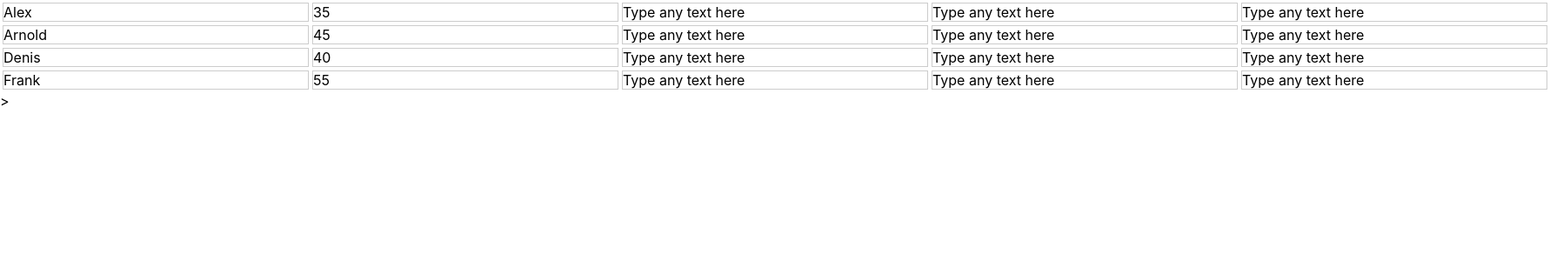
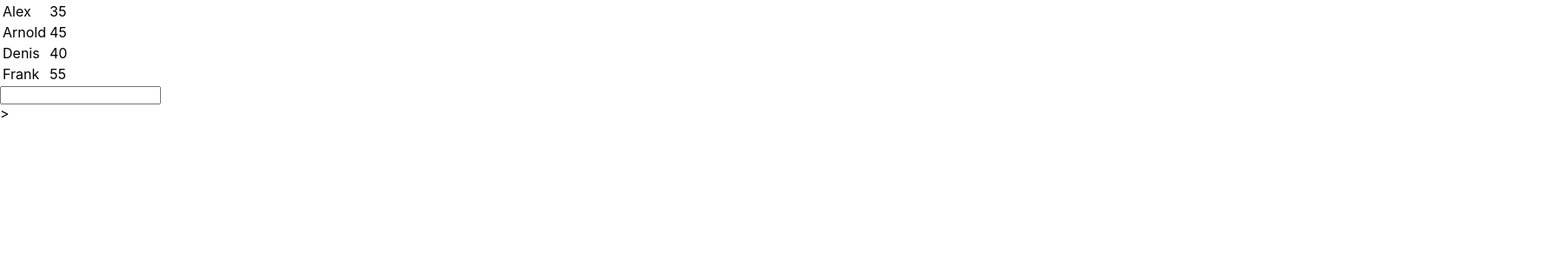
Before and after one commit to SunSide7/ReactApp, a React (Create React App) app: page / in a window 1280 px wide. Shown: the top 300 px of the page at 87% size, 1782 px wide, since content can reach past the window. Built offline with nearby package versions, Linux system fonts and the light colour scheme.

Commit message:
commit #21: Table Search created

```diff
--- a/src/components/Field/Field.js
+++ b/src/components/Field/Field.js
@@ -19,7 +19,6 @@ export default class Field extends Component {
 
     onCloseTyping(event) {
         if (event.key === 'Enter') {
-            // this.onTyping()
             this.setState({ typing: false })
             console.log(this.state.value)
 
--- a/src/components/Table/Table.js
+++ b/src/components/Table/Table.js
@@ -5,14 +5,23 @@ import { connect } from 'react-redux'
 
 class Table extends Component {
 
+	state = {
+		savedUserData: null
+	}
+
+	componentDidMount() {
+		this.setState({ savedUserData: this.props.userInfo })
+	}
+
 	render() {
 		const { userInfo } = this.props
 
-		console.log('Table:', this.props)
 		return (
+			<div>
 				<table>
 					<tbody>
-				{userInfo.map((user, index) => {
+						{
+						userInfo.map((user, index) => {
 							return (
 								<TableRow
 									key={index}
@@ -23,6 +32,14 @@ class Table extends Component {
 						}) }
 					</tbody>
 				</table>
+
+				<input type="text" onChange={event => {
+					this.props.onSet(this.state.savedUserData)
+					console.log('event.target.value:', event.target.value)
+					this.props.onFind(event.target.value)
+				}}/>
+
+			</div>
 		)
 	}
 
@@ -38,7 +55,9 @@ function mapStateToProps(state) {
 function mapDispatchToProps(dispatch) {
 	return {
 		onAdd: () => dispatch({ type: 'ADD' }),
-		onSub: () => dispatch({ type: 'SUB' })
+		onSub: () => dispatch({ type: 'SUB' }),
+		onFind: value => dispatch({ type: 'FIND', value: value }),
+		onSet: value => dispatch({ type: 'SET_DATA', value: value })
 	}
 }
 
--- a/src/components/TableRow/TableRow.js
+++ b/src/components/TableRow/TableRow.js
@@ -1,26 +1,28 @@
 import React, { Component } from 'react'
 import Field from '../Field/Field'
 
-import { connect } from 'react-redux'
+export default class TableRow extends Component {
 
-export default class TableRow extends Component {
 	render() {
+
 		return (
 			<tr>
 				<td>
-					<Field value={this.props.name} />
+					{ this.props.name }
+					{/* <Field value={this.props.name} /> */}
 				</td>
 				<td>
-					<Field value={this.props.age} />
+					{ this.props.age }
+					{/* <Field value={this.props.age} /> */}
 				</td>
 				<td>
-					<Field />
+					{/* <Field /> */}
 				</td>
 				<td>
-					<Field />
+					{/* <Field /> */}
 				</td>
 				<td>
-					<Field />
+					{/* <Field /> */}
 				</td>
 			</tr>
 		)
--- a/src/redux/rootReducer.js
+++ b/src/redux/rootReducer.js
@@ -17,6 +17,19 @@ export default function rootReducer(state = initialState, action) {
             return {
                 counter: ++state.counter
             }
+        case 'FIND':
+
+            const filteredUser = state.userInfo.filter((user, index) => {
+                return user.name.toLowerCase().includes(action.value)
+            })
+
+            return {
+                userInfo: filteredUser
+            }
+        case 'SET_DATA':
+            return {
+                userInfo: action.value
+            }
         default:
             return state
     }
```
Also changed, not shown: 1 other file (tests, documents, lock files or other folders). Lines whose indentation alone changed are shown as unchanged.
